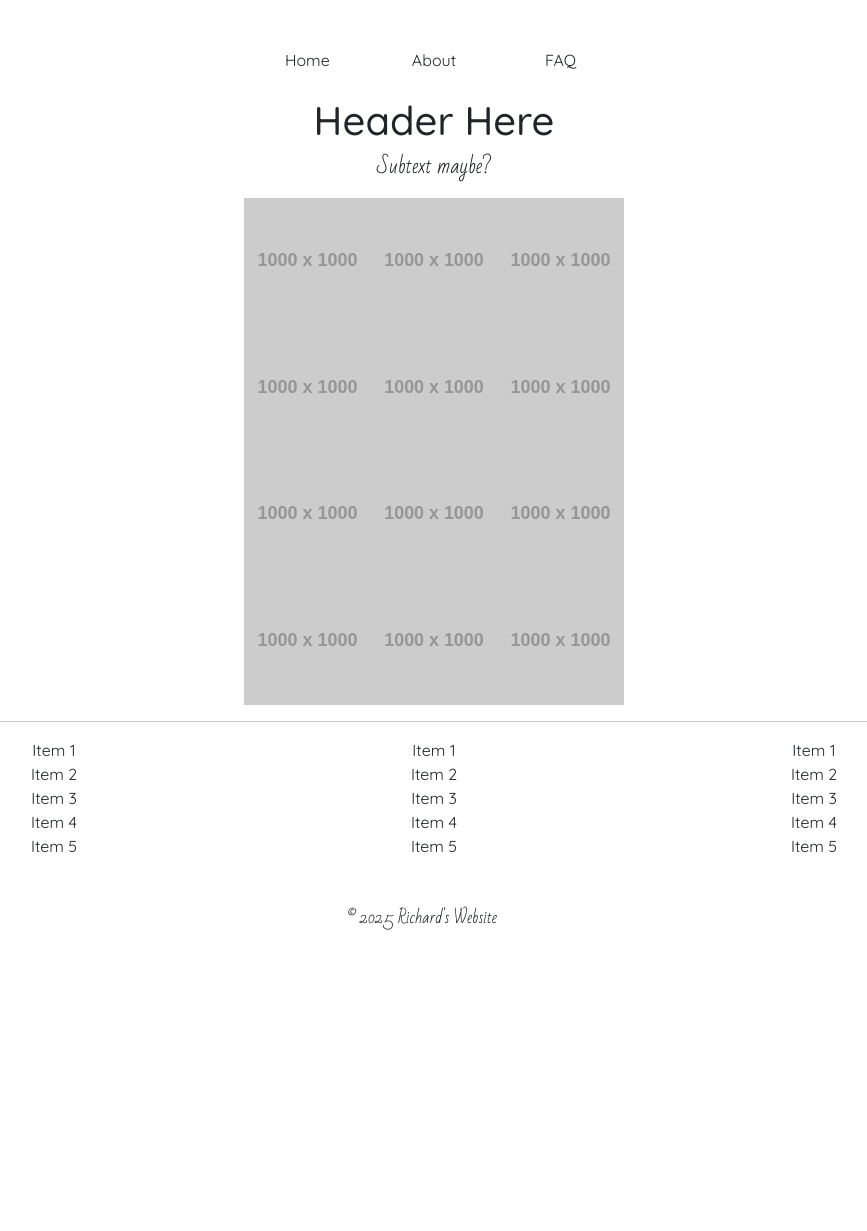
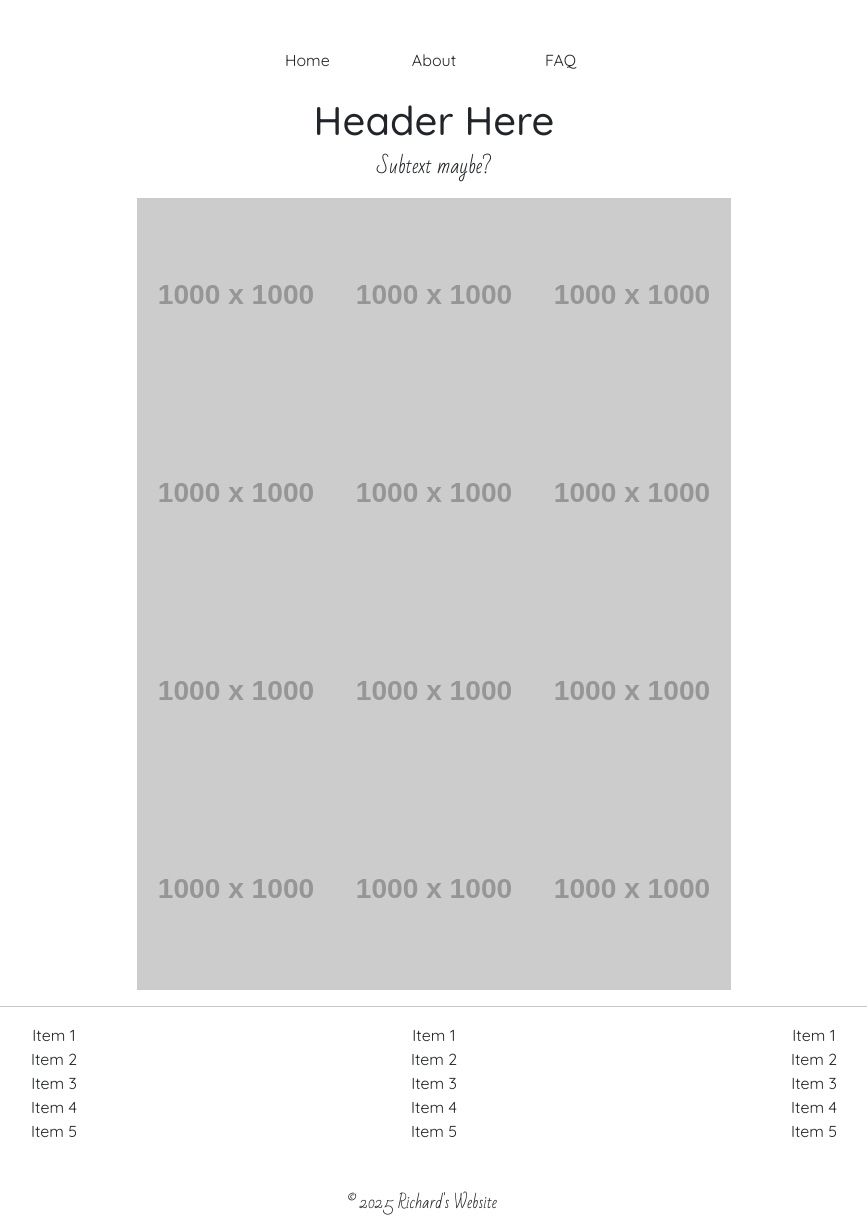
Before and after one commit to rlayfl/iy4103-example-flask-app, a Flask app: page / in a window 1280 px wide. Shown: the whole page, without its empty margins (206-1073 px from the left). Before the commit the page ends 930 px from the top, so only its background shows below. Run offline with Flask 3, Linux system fonts and the light colour scheme; grey boxes labelled with a size stand in for pictures from a placeholder-image service; some libraries are stand-ins or nearby versions; some web fonts are replaced.

Commit message:
Changed layout from 4 to 6

```diff
--- a/templates/index.html
+++ b/templates/index.html
@@ -12,48 +12,48 @@
 
 <div class="container">
     <div class="row">
-        <div class="col-12 col-md-4 offset-md-4">
+        <div class="col-12 p-4 p-sm-0 col-sm-6 offset-sm-3">
             <div class="row">
-                <div class="col-12 col-md-4 p-0">
+                <div class="col-12 col-sm-4 p-0">
                     <img src="https://placehold.co/1000x1000" class="img-fluid" alt="Placeholder Image">
                 </div>
-                <div class="col-12 col-md-4 p-0">
+                <div class="col-12 col-sm-4 p-0">
                     <img src="https://placehold.co/1000x1000" class="img-fluid" alt="Placeholder Image">
                 </div>
-                <div class="col-12 col-md-4 p-0">
+                <div class="col-12 col-sm-4 p-0">
                     <img src="https://placehold.co/1000x1000" class="img-fluid" alt="Placeholder Image">
                 </div>
             </div>
             <div class="row">
-                <div class="col-12 col-md-4 p-0">
+                <div class="col-12 col-sm-4 p-0">
                     <img src="https://placehold.co/1000x1000" class="img-fluid" alt="Placeholder Image">
                 </div>
-                <div class="col-12 col-md-4 p-0">
+                <div class="col-12 col-sm-4 p-0">
                     <img src="https://placehold.co/1000x1000" class="img-fluid" alt="Placeholder Image">
                 </div>
-                <div class="col-12 col-md-4 p-0">
+                <div class="col-12 col-sm-4 p-0">
                     <img src="https://placehold.co/1000x1000" class="img-fluid" alt="Placeholder Image">
                 </div>
             </div>
             <div class="row">
-                <div class="col-12 col-md-4 p-0">
+                <div class="col-12 col-sm-4 p-0">
                     <img src="https://placehold.co/1000x1000" class="img-fluid" alt="Placeholder Image">
                 </div>
-                <div class="col-12 col-md-4 p-0">
+                <div class="col-12 col-sm-4 p-0">
                     <img src="https://placehold.co/1000x1000" class="img-fluid" alt="Placeholder Image">
                 </div>
-                <div class="col-12 col-md-4 p-0">
+                <div class="col-12 col-sm-4 p-0">
                     <img src="https://placehold.co/1000x1000" class="img-fluid" alt="Placeholder Image">
                 </div>
             </div>
             <div class="row">
-                <div class="col-12 col-md-4 p-0">
+                <div class="col-12 col-sm-4 p-0">
                     <img src="https://placehold.co/1000x1000" class="img-fluid" alt="Placeholder Image">
                 </div>
-                <div class="col-12 col-md-4 p-0">
+                <div class="col-12 col-sm-4 p-0">
                     <img src="https://placehold.co/1000x1000" class="img-fluid" alt="Placeholder Image">
                 </div>
-                <div class="col-12 col-md-4 p-0">
+                <div class="col-12 col-sm-4 p-0">
                     <img src="https://placehold.co/1000x1000" class="img-fluid" alt="Placeholder Image">
                 </div>
             </div>
```
